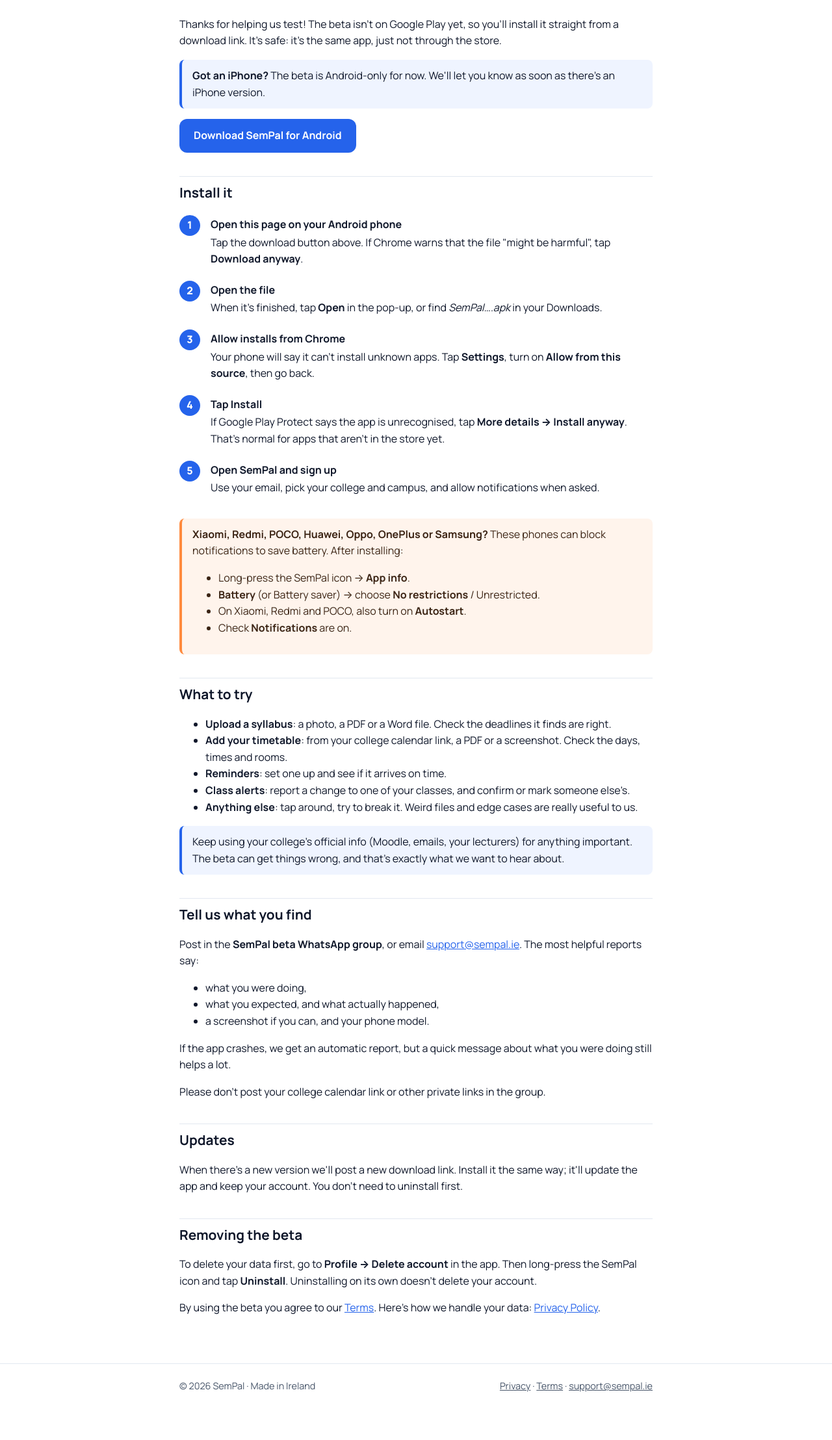
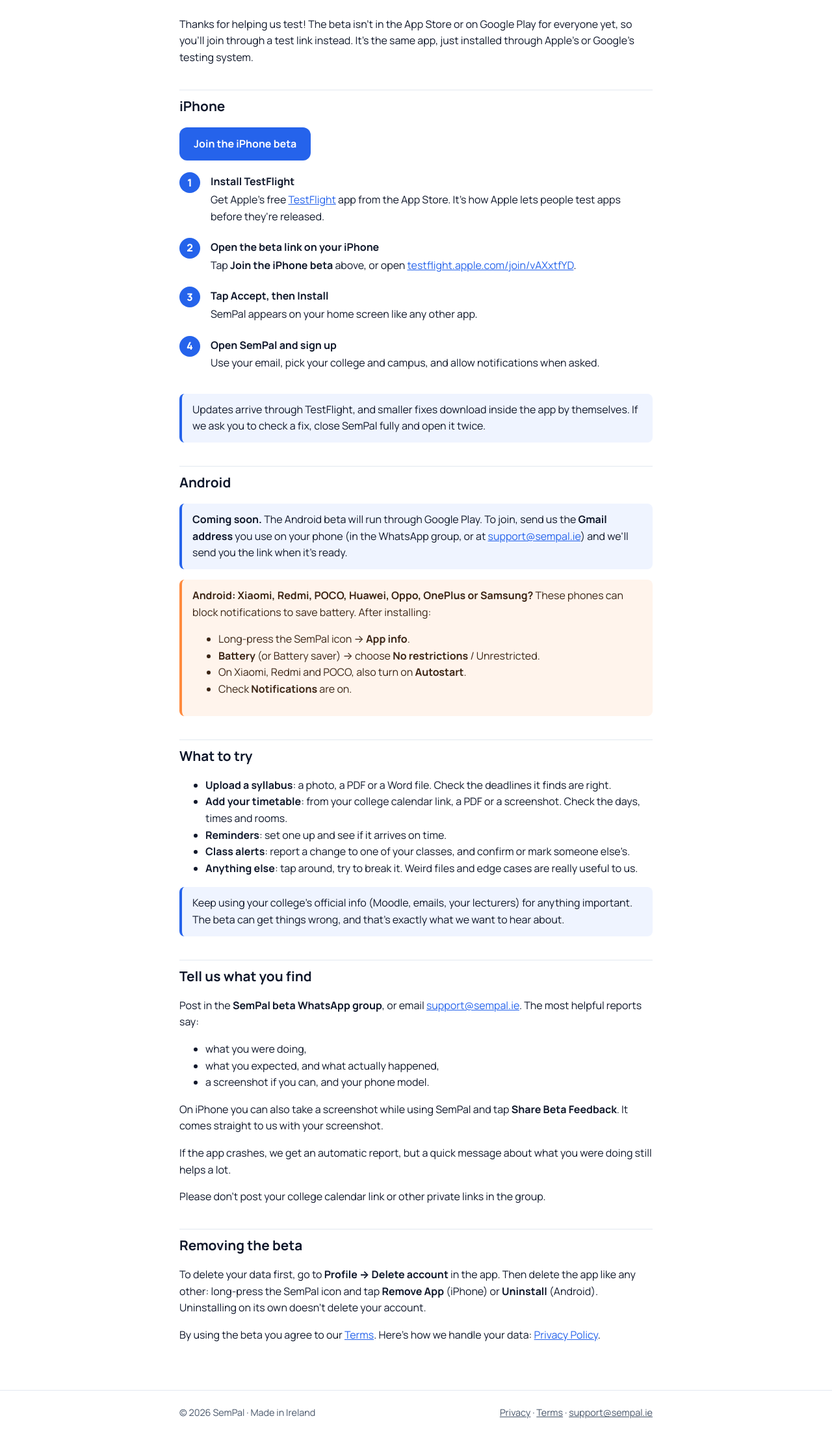
Before and after one commit to mohelmahi02/sempal-site, a plain HTML site: page beta.html in a window 1280 px wide. Shown: the part 176-2392 px from the top of the page at 65% size. Before the commit the page ends 2350 px from the top, so only its background shows below. Drawn offline with Linux system fonts and the light colour scheme.

Commit message:
Add files via upload

```diff
--- a/beta.html
+++ b/beta.html
@@ -4,7 +4,7 @@
 <meta charset="utf-8">
 <meta name="viewport" content="width=device-width, initial-scale=1">
 <title>Beta Install Guide – SemPal</title>
-<meta name="description" content="How to install the SemPal beta on Android, what to test and how to send feedback.">
+<meta name="description" content="How to install the SemPal beta on iPhone and Android, what to test and how to send feedback.">
 <meta name="robots" content="noindex">
 <link rel="icon" href="img/favicon.png">
 <link rel="preconnect" href="https://fonts.googleapis.com">
@@ -19,28 +19,32 @@
 
 <main class="doc wrap">
 <h1>Install the SemPal beta</h1>
-<p class="meta">Android only for now · takes about 3 minutes</p>
+<p class="meta">iPhone: open now · Android: coming soon · takes about 3 minutes</p>
 
-<p>Thanks for helping us test! The beta isn't on Google Play yet, so you'll install it straight from a download link. It's safe: it's the same app, just not through the store.</p>
+<p>Thanks for helping us test! The beta isn't in the App Store or on Google Play for everyone yet, so you'll join through a test link instead. It's the same app, just installed through Apple's or Google's testing system.</p>
 
-<div class="note" id="iphone"><strong>Got an iPhone?</strong> The beta is Android-only for now. We'll let you know as soon as there's an iPhone version.</div>
-
-<p id="androidDownload">
-  <!-- TODO: replace the href with the EAS build download link before sharing -->
-  <a class="btn" id="download" href="DOWNLOAD_LINK">Download SemPal for Android</a>
-</p>
-<div class="warn hidden" id="iosNotice"><strong>You're on an iPhone.</strong> This download only works on Android phones. The iPhone beta is coming through TestFlight; we'll send you the link when it's ready.</div>
-
-<h2>Install it</h2>
+<h2 id="iphone">iPhone</h2>
+<p id="iosButton"><a class="btn" href="https://testflight.apple.com/join/vAXxtfYD">Join the iPhone beta</a></p>
 <ol class="steps">
-<li><strong>Open this page on your Android phone</strong>Tap the download button above. If Chrome warns that the file "might be harmful", tap <strong>Download anyway</strong>.</li>
-<li><strong>Open the file</strong>When it's finished, tap <strong>Open</strong> in the pop-up, or find <em>SemPal….apk</em> in your Downloads.</li>
-<li><strong>Allow installs from Chrome</strong>Your phone will say it can't install unknown apps. Tap <strong>Settings</strong>, turn on <strong>Allow from this source</strong>, then go back.</li>
-<li><strong>Tap Install</strong>If Google Play Protect says the app is unrecognised, tap <strong>More details → Install anyway</strong>. That's normal for apps that aren't in the store yet.</li>
+<li><strong>Install TestFlight</strong>Get Apple's free <a href="https://apps.apple.com/app/testflight/id899247664">TestFlight</a> app from the App Store. It's how Apple lets people test apps before they're released.</li>
+<li><strong>Open the beta link on your iPhone</strong>Tap <strong>Join the iPhone beta</strong> above, or open <a href="https://testflight.apple.com/join/vAXxtfYD">testflight.apple.com/join/vAXxtfYD</a>.</li>
+<li><strong>Tap Accept, then Install</strong>SemPal appears on your home screen like any other app.</li>
 <li><strong>Open SemPal and sign up</strong>Use your email, pick your college and campus, and allow notifications when asked.</li>
 </ol>
+<div class="note">Updates arrive through TestFlight, and smaller fixes download inside the app by themselves. If we ask you to check a fix, close SemPal fully and open it twice.</div>
 
-<div class="warn"><strong>Xiaomi, Redmi, POCO, Huawei, Oppo, OnePlus or Samsung?</strong> These phones can block notifications to save battery. After installing:
+<h2 id="android">Android</h2>
+<div class="note" id="androidSoon"><strong>Coming soon.</strong> The Android beta will run through Google Play. To join, send us the <strong>Gmail address</strong> you use on your phone (in the WhatsApp group, or at <a href="mailto:support@sempal.ie">support@sempal.ie</a>) and we'll send you the link when it's ready.</div>
+<!-- When the Play closed test is live: replace the note above with
+<p><a class="btn" href="PLAY_OPT_IN_LINK">Join the Android beta</a></p>
+<ol class="steps">
+<li><strong>Open the link on your Android phone</strong>Sign in with the Gmail you gave us and tap <strong>Become a tester</strong>.</li>
+<li><strong>Install from Google Play</strong>Tap the Google Play link on that page, then <strong>Install</strong>.</li>
+<li><strong>Open SemPal and sign up</strong>Use your email, pick your college and campus, and allow notifications when asked.</li>
+</ol>
+-->
+
+<div class="warn"><strong>Android: Xiaomi, Redmi, POCO, Huawei, Oppo, OnePlus or Samsung?</strong> These phones can block notifications to save battery. After installing:
 <ul>
 <li>Long-press the SemPal icon → <strong>App info</strong>.</li>
 <li><strong>Battery</strong> (or Battery saver) → choose <strong>No restrictions</strong> / Unrestricted.</li>
@@ -65,23 +69,22 @@
 <li>what you expected, and what actually happened,</li>
 <li>a screenshot if you can, and your phone model.</li>
 </ul>
+<p>On iPhone you can also take a screenshot while using SemPal and tap <strong>Share Beta Feedback</strong>. It comes straight to us with your screenshot.</p>
 <p>If the app crashes, we get an automatic report, but a quick message about what you were doing still helps a lot.</p>
 <p>Please don't post your college calendar link or other private links in the group.</p>
 
-<h2>Updates</h2>
-<p>When there's a new version we'll post a new download link. Install it the same way; it'll update the app and keep your account. You don't need to uninstall first.</p>
-
 <h2>Removing the beta</h2>
-<p>To delete your data first, go to <strong>Profile → Delete account</strong> in the app. Then long-press the SemPal icon and tap <strong>Uninstall</strong>. Uninstalling on its own doesn't delete your account.</p>
+<p>To delete your data first, go to <strong>Profile → Delete account</strong> in the app. Then delete the app like any other: long-press the SemPal icon and tap <strong>Remove App</strong> (iPhone) or <strong>Uninstall</strong> (Android). Uninstalling on its own doesn't delete your account.</p>
 
 <p>By using the beta you agree to our <a href="terms.html">Terms</a>. Here's how we handle your data: <a href="privacy.html">Privacy Policy</a>.</p>
 </main>
 <script>
-  // iPhones can't install Android apps: swap the download button for a note
-  if (/iPhone|iPad|iPod/i.test(navigator.userAgent) ||
-      (navigator.platform === 'MacIntel' && navigator.maxTouchPoints > 1)) {
-    document.getElementById('androidDownload').style.display = 'none';
-    document.getElementById('iosNotice').classList.remove('hidden');
+  // On Android, show the Android section first
+  if (/Android/i.test(navigator.userAgent)) {
+    var main = document.querySelector('main');
+    var android = document.getElementById('android');
+    main.insertBefore(android.nextElementSibling, main.querySelector('#iphone'));
+    main.insertBefore(android, main.querySelector('#androidSoon'));
   }
 </script>
 
```
